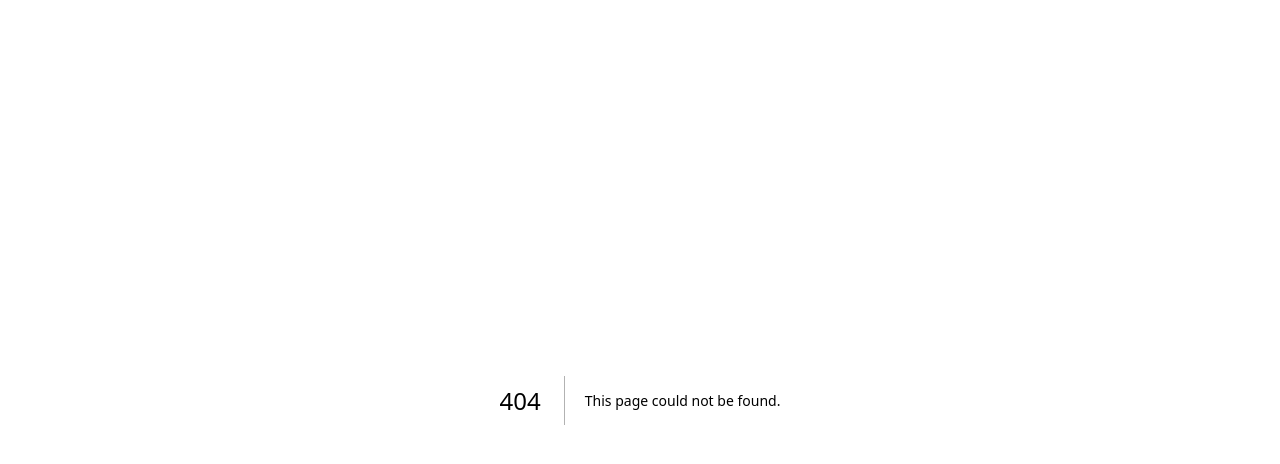
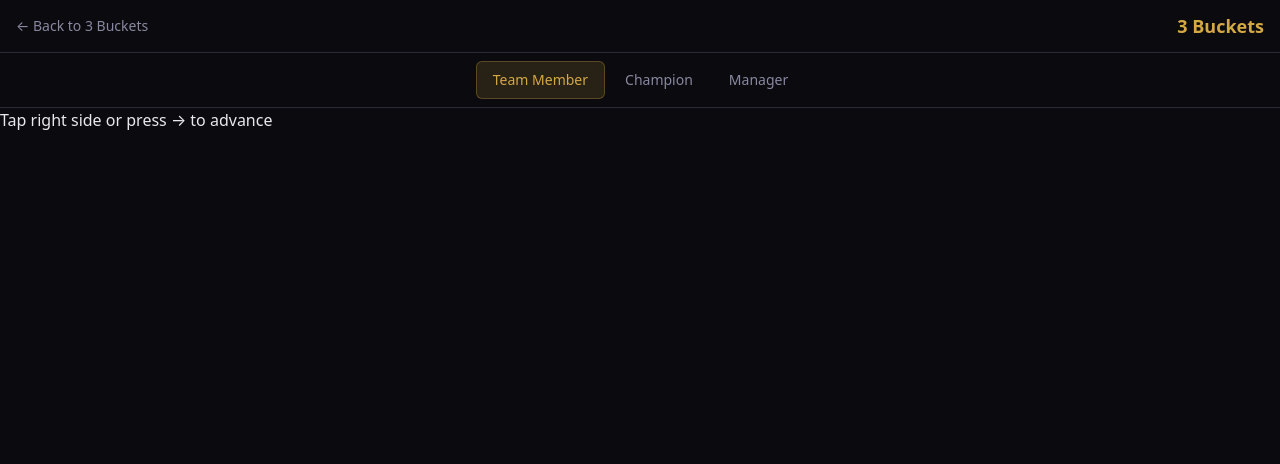
Before and after one commit to gtsbahamas/3buckets, a Next.js app: page /presentations in a window 1280 px wide. Before the commit this address had no page. Shown: the top 464 px of the page. Built offline with nearby package versions, Linux system fonts and the light colour scheme.

Commit message:
feat: presentations page with perspective tabs

```diff
--- /dev/null
+++ b/src/app/presentations/page.tsx
@@ -0,0 +1,57 @@
+'use client';
+
+import { useState } from 'react';
+import Link from 'next/link';
+import { TeamMemberSlides } from './TeamMemberSlides';
+import { ChampionSlides } from './ChampionSlides';
+import { ManagerSlides } from './ManagerSlides';
+
+type Perspective = 'team' | 'champion' | 'manager';
+
+const TABS: { id: Perspective; label: string }[] = [
+  { id: 'team', label: 'Team Member' },
+  { id: 'champion', label: 'Champion' },
+  { id: 'manager', label: 'Manager' },
+];
+
+export default function PresentationsPage() {
+  const [active, setActive] = useState<Perspective>('team');
+
+  return (
+    <div className="h-screen overflow-hidden flex flex-col" style={{ background: 'var(--color-bg)' }}>
+      {/* Header */}
+      <header className="pres-header flex items-center justify-between px-4 py-3 border-b border-border shrink-0 z-50 relative">
+        <Link href="/" className="text-sm text-text-muted hover:text-gold transition">
+          ← Back to 3 Buckets
+        </Link>
+        <span className="text-lg font-bold text-gold" style={{ fontFamily: 'var(--font-serif)' }}>
+          3 Buckets
+        </span>
+      </header>
+
+      {/* Tab bar */}
+      <nav className="pres-tab-bar flex justify-center gap-1 px-4 py-2 border-b border-border shrink-0 z-50 relative">
+        {TABS.map(tab => (
+          <button
+            key={tab.id}
+            onClick={() => setActive(tab.id)}
+            className={`px-4 py-2 rounded-md text-sm font-medium transition ${
+              active === tab.id
+                ? 'bg-gold/15 text-gold border border-gold/30'
+                : 'text-text-muted hover:text-text hover:bg-bg-elevated'
+            }`}
+          >
+            {tab.label}
+          </button>
+        ))}
+      </nav>
+
+      {/* Presentation area */}
+      <div className="flex-1 overflow-hidden relative">
+        {active === 'team' && <TeamMemberSlides />}
+        {active === 'champion' && <ChampionSlides />}
+        {active === 'manager' && <ManagerSlides />}
+      </div>
+    </div>
+  );
+}
```
